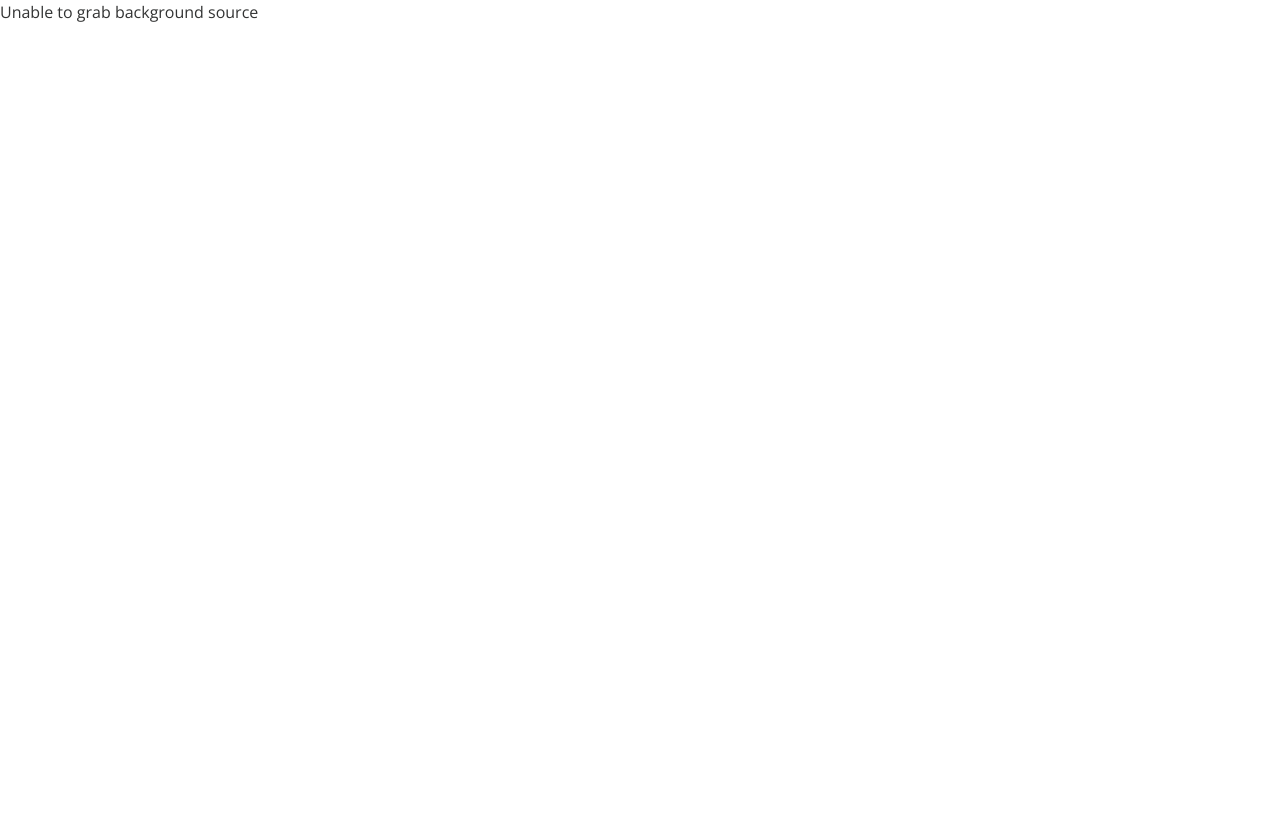
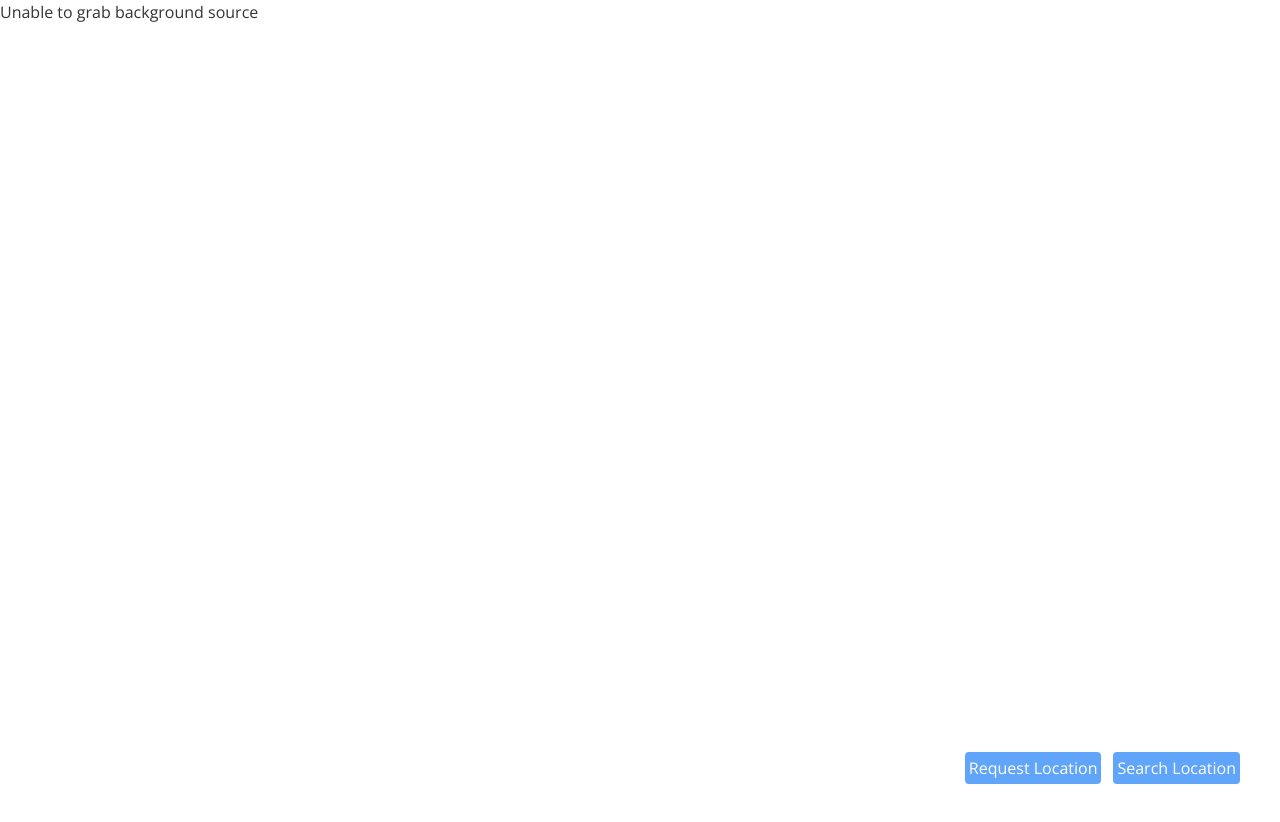
Before and after one commit to Curia/weather-dash, a Next.js app: page / in a window 1280 px wide. Built offline with nearby package versions, Linux system fonts and the light colour scheme; no server answers.

Commit message:
Location set button

```diff
--- a/components/Weather/WeatherCurrent.tsx
+++ b/components/Weather/WeatherCurrent.tsx
@@ -5,43 +5,66 @@ interface geolocationInterface {
   lat: number;
   long: number;
   error?: string | GeolocationPositionError;
+  isSet: boolean;
 }
 
 const WeatherCurrent: React.FC = () => {
   const [geolocation, setGeolocation] = useState<geolocationInterface>({
     lat: 0,
     long: 0,
+    isSet: false,
   });
 
-  useEffect(() => {
+  const setLocation = () => {
     if ("geolocation" in navigator) {
-      navigator.geolocation.getCurrentPosition((position) => {
+      navigator.geolocation.getCurrentPosition(
+        (position) => {
           setGeolocation({
             lat: position.coords.latitude,
             long: position.coords.longitude,
+            isSet: true,
+            error: null,
           });
-      }, (error) => {
-        console.log(error)
+        },
+        (error) => {
+          console.log(error);
           setGeolocation({
             ...geolocation,
             error: error,
           });
-      });
+        }
+      );
     } else {
       setGeolocation({
         ...geolocation,
         error: "No geolocation avaliable",
       });
     }
-  }, []);
+  };
 
-  return !geolocation.error ? (
-    <div className="text-white h-full justify-end  flex flex-col">
+  useEffect(() => {}, []);
+
+  return (
+    <div className="text-white h-full justify-end flex flex-col">
+      {!geolocation.isSet ? (
+        <div>
+          <button
+            className="ml-3 p-1 bg-blue-400 rounded"
+            onClick={() => setLocation()}
+          >
+            Request Location
+          </button>
+          <button className="ml-3 p-1 bg-blue-400 rounded">
+            Search Location
+          </button>
+        </div>
+      ) : (
+        <>
           <p className="text-7xl">{geolocation.lat}</p>
           <p className="text-4xl">{geolocation.long}</p>
+        </>
+      )}
     </div>
-  ) : (
-    <p>No geolocation, sorry.</p>
   );
 };
 
--- a/package.json
+++ b/package.json
@@ -13,6 +13,7 @@
     "postcss": "^7.0.35",
     "react": "17.0.1",
     "react-dom": "17.0.1",
+    "react-geocode": "^0.2.2",
     "react-icons": "^3.11.0",
     "recharts": "^1.8.5",
     "tailwindcss": "npm:@tailwindcss/postcss7-compat@^2.0.2"
```
Also changed, not shown: components/Location/SearchLocation.tsx (added), 1 other file (tests, documents, lock files or other folders). Lines whose indentation alone changed are shown as unchanged.
